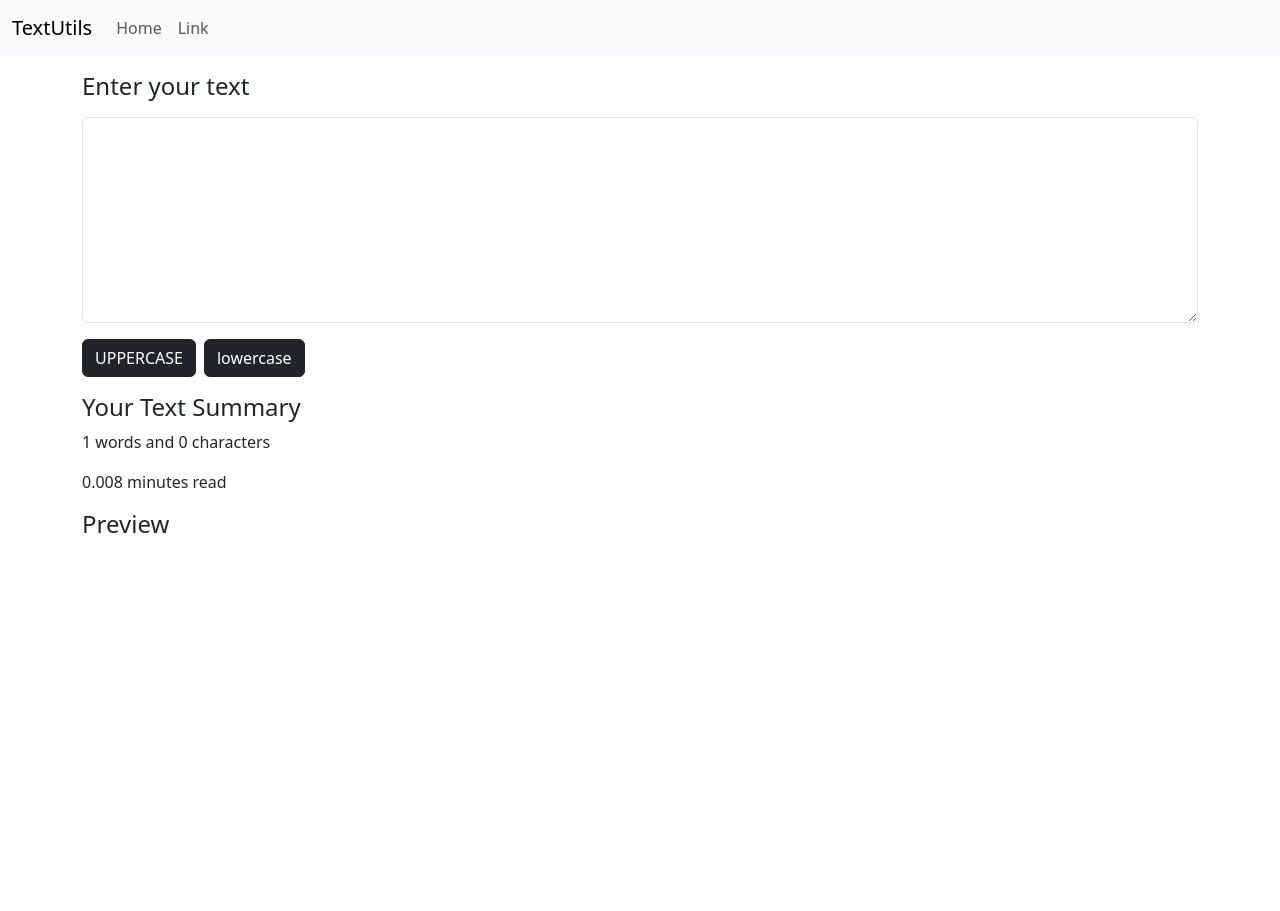
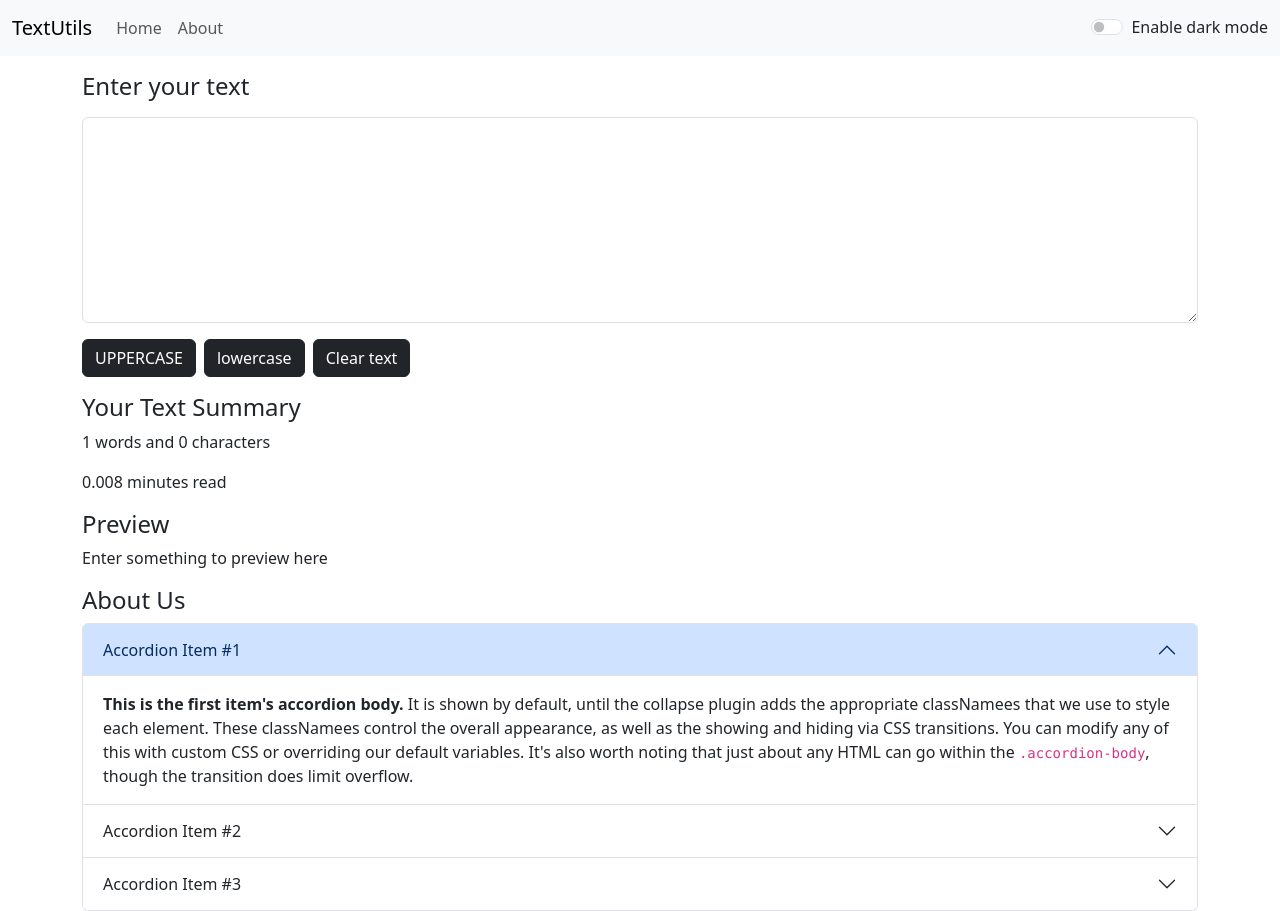
Before and after one commit to irfantayyib07/text-utilities, a React (Create React App) app: page / in a window 1280 px wide. Before the commit the page ends 800 px from the top, so only its background shows below. Built offline with nearby package versions, Linux system fonts and the light colour scheme.

Commit message:
upto video 12

```diff
--- /dev/null
+++ b/src/components/About.js
@@ -0,0 +1,52 @@
+import { useState } from "react";
+
+function About() {
+ return (
+  <div className="container">
+   <h4>About Us</h4>
+
+   <div className="accordion" id="accordionExample">
+    <div className="accordion-item">
+     <h2 className="accordion-header">
+      <button className="accordion-button" type="button" data-bs-toggle="collapse" data-bs-target="#collapseOne" aria-expanded="true" aria-controls="collapseOne">
+       Accordion Item #1
+      </button>
+     </h2>
+     <div id="collapseOne" className="accordion-collapse collapse show" data-bs-parent="#accordionExample">
+      <div className="accordion-body">
+       <strong>This is the first item's accordion body.</strong> It is shown by default, until the collapse plugin adds the appropriate classNamees that we use to style each element. These classNamees control the overall appearance, as well as the showing and hiding via CSS transitions. You can modify any of this with custom CSS or overriding our default variables. It's also worth noting that just about any HTML can go within the <code>.accordion-body</code>, though the transition does limit overflow.
+      </div>
+     </div>
+    </div>
+
+    <div className="accordion-item">
+     <h2 className="accordion-header">
+      <button className="accordion-button collapsed" type="button" data-bs-toggle="collapse" data-bs-target="#collapseTwo" aria-expanded="false" aria-controls="collapseTwo">
+       Accordion Item #2
+      </button>
+     </h2>
+     <div id="collapseTwo" className="accordion-collapse collapse" data-bs-parent="#accordionExample">
+      <div className="accordion-body">
+       <strong>This is the second item's accordion body.</strong> It is hidden by default, until the collapse plugin adds the appropriate classNamees that we use to style each element. These classNamees control the overall appearance, as well as the showing and hiding via CSS transitions. You can modify any of this with custom CSS or overriding our default variables. It's also worth noting that just about any HTML can go within the <code>.accordion-body</code>, though the transition does limit overflow.
+      </div>
+     </div>
+    </div>
+
+    <div className="accordion-item">
+     <h2 className="accordion-header">
+      <button className="accordion-button collapsed" type="button" data-bs-toggle="collapse" data-bs-target="#collapseThree" aria-expanded="false" aria-controls="collapseThree">
+       Accordion Item #3
+      </button>
+     </h2>
+     <div id="collapseThree" className="accordion-collapse collapse" data-bs-parent="#accordionExample">
+      <div className="accordion-body">
+       <strong>This is the third item's accordion body.</strong> It is hidden by default, until the collapse plugin adds the appropriate classNamees that we use to style each element. These classNamees control the overall appearance, as well as the showing and hiding via CSS transitions. You can modify any of this with custom CSS or overriding our default variables. It's also worth noting that just about any HTML can go within the <code>.accordion-body</code>, though the transition does limit overflow.
+      </div>
+     </div>
+    </div>
+   </div>
+  </div>
+ )
+}
+
+export default About;
--- a/src/components/App.js
+++ b/src/components/App.js
@@ -1,11 +1,32 @@
 import NavBar from "./NavBar";
 import TextForm from "./TextForm";
+import About from "./About";
+import { useState } from "react";
 
 function App() {
+  const [mode, setMode] = useState("light");
+
+  function toggleMode() {
+    if (mode === "light") {
+      document.querySelector(".navbar").setAttribute("data-bs-theme", "dark");
+      document.body.style.backgroundColor = "#131518";
+      document.body.style.color = "white";
+
+      setMode("dark");
+    } else {
+      document.querySelector(".navbar").removeAttribute("data-bs-theme");
+      document.body.style.backgroundColor = "white";
+      document.body.style.color = "black";
+
+      setMode("light");
+    }
+  }
+
   return (
     <>
-    <NavBar title="TextUtils"  />
-    <TextForm heading="Enter your text" />
+    <NavBar title="TextUtils" mode={mode} toggleMode={toggleMode} />
+    <TextForm heading="Enter your text" mode={mode} />
+    <About  />
     </>
   );
 }
--- a/src/components/NavBar.js
+++ b/src/components/NavBar.js
@@ -1,6 +1,16 @@
 import PropTypes from 'prop-types';
 
 function NavBar(props) {
+ let txtColor, toggleTo;
+
+ if (props.mode === "light") {
+  txtColor = "text-dark";
+  toggleTo = "dark";
+ } else {
+  txtColor = "text-light";
+  toggleTo = "light";
+ }
+
  return (
   <nav className="navbar navbar-expand-lg bg-body-tertiary">
    <div className="container-fluid">
@@ -16,9 +26,14 @@
        <a className="nav-link" aria-current="page" href="/">Home</a>
       </li>
       <li className="nav-item">
-       <a className="nav-link" href="/about">Link</a>
+       <a className="nav-link" href="/about">About</a>
       </li>
      </ul>
+    </div>
+
+    <div className="form-check form-switch">
+     <input className="form-check-input" type="checkbox" role="switch" id="flexSwitchCheckDefault" onClick={props.toggleMode} />
+     <label className={`form-check-label ${txtColor}`} htmlFor="flexSwitchCheckDefault" style={{"userSelect": "none"}}>{`Enable ${toggleTo} mode`}</label>
     </div>
    </div>
   </nav>
--- a/src/components/TextForm.js
+++ b/src/components/TextForm.js
@@ -1,7 +1,18 @@
 import { useState } from "react";
 
 function TextForm(props) {
+ let color, bgColor, btn;
  const [text, setText] = useState("");
+
+ if (props.mode === "light") {
+  color = "black";
+  bgColor = "white";
+  btn = "dark";
+ } else {
+  color = "white";
+  bgColor = "#131518";
+  btn = "secondary";
+ }
 
  function handleUpperCase() {
   setText(text.toUpperCase());
@@ -9,6 +20,11 @@
 
  function handleLowerCase() {
   setText(text.toLowerCase());
+ }
+
+ function handleClear() {
+  let newText = "";
+  setText(newText);
  }
 
  function handleOnChange(event) {
@@ -20,10 +36,11 @@
   <div className="container my-3">
    <div className="mb-3">
     <label htmlFor="myBox" className="form-label"><h4>{props.heading}</h4></label>
-    <textarea className="form-control" value={text} id="myBox" rows="8" onChange={handleOnChange}></textarea>
+    <textarea className="form-control" value={text} id="myBox" rows="8" onChange={handleOnChange} style={{color: color, backgroundColor: bgColor}}></textarea>
    </div>
-   <button className="btn btn-dark" onClick={handleUpperCase}>UPPERCASE</button>
-   <button className="btn btn-dark mx-2" onClick={handleLowerCase}>lowercase</button>
+   <button className={`btn btn-${btn}`} onClick={handleUpperCase}>UPPERCASE</button>
+   <button className={`btn btn-${btn} mx-2`} onClick={handleLowerCase}>lowercase</button>
+   <button className={`btn btn-${btn}`} onClick={handleClear}>Clear text</button>
   </div>
 
   <div className="container">
@@ -31,7 +48,7 @@
    <p>{text.split(" ").length} words and {text.length} characters</p>
    <p>{0.008 * text.split(" ").length} minutes read</p>
    <h4>Preview</h4>
-   <p>{text}</p>
+   <p>{text.length>0?text:"Enter something to preview here"}</p>
   </div>
   </>
  )
```
